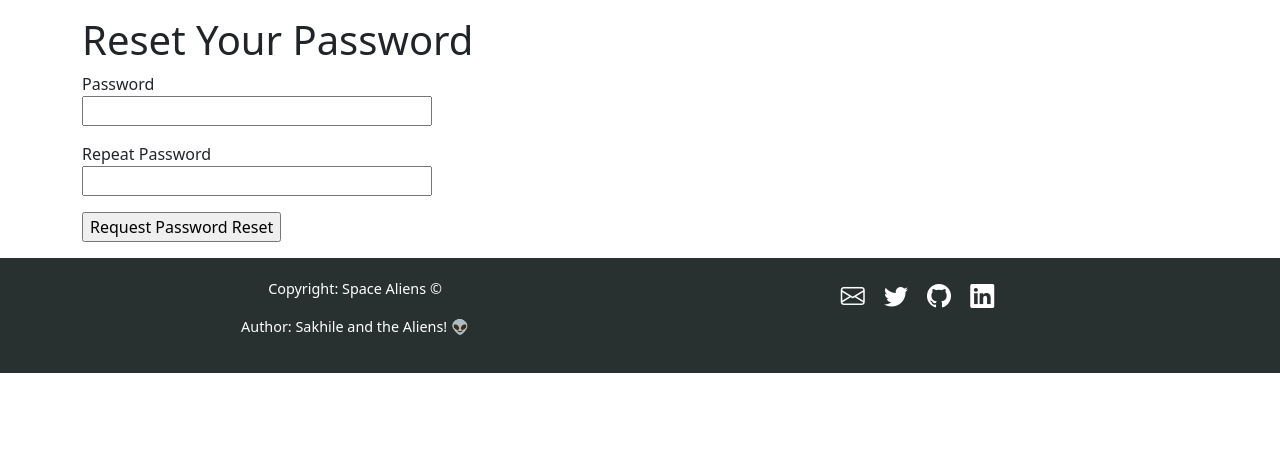
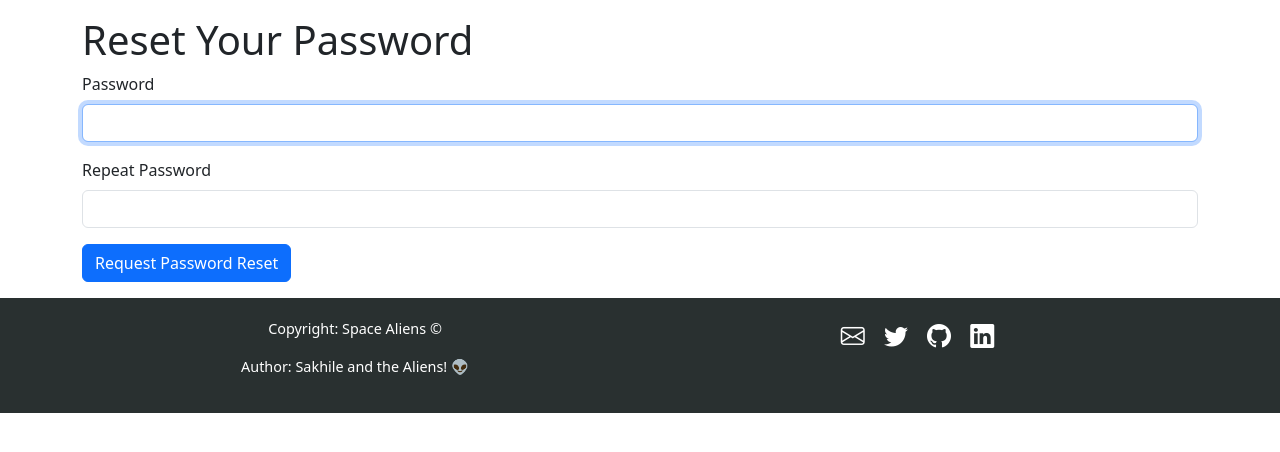
Before and after one commit to sakhileln/Flask-Chronicles, a Flask app: template app/templates/auth/reset_password.html in a window 1280 px wide. Shown: the part 56-508 px from the top of the page. Run offline with Flask 3, Linux system fonts and the light colour scheme; the template is opened without the code that fills it: values that come from a table or form of the project are taken from there, others are empty; some libraries are stand-ins or nearby versions.

Commit message:
Update reset_password template to use base and bootstrap.

```diff
--- a/app/templates/auth/reset_password.html
+++ b/app/templates/auth/reset_password.html
@@ -1,23 +1,7 @@
 {% extends "base.html" %}
+{% import "bootstrap_wtf.html" as wtf %}
 
 {% block content %}
-<h1>{{ _("Reset Your Password") }}</h1>
-<form action="" method="post">
-    {{ form.hidden_tag() }}
-    <p>
-        {{ form.password.label }}<br>
-        {{ form.password(size=32) }}<br>
-        {% for error in form.password.errors %}
-        <span style="color: red;">[{{ error }}]</span>
-        {% endfor %}
-    </p>
-    <p>
-        {{ form.password2.label }}<br>
-        {{ form.password2(size=32) }}<br>
-        {% for error in form.password2.errors %}
-        <span style="color: red;">[{{ error }}]</span>
-        {% endfor %}
-    </p>
-    <p>{{ form.submit() }}</p>
-</form>
+    <h1>{{ _('Reset Your Password') }}</h1>
+    {{ wtf.quick_form(form) }}
 {% endblock %}
```
